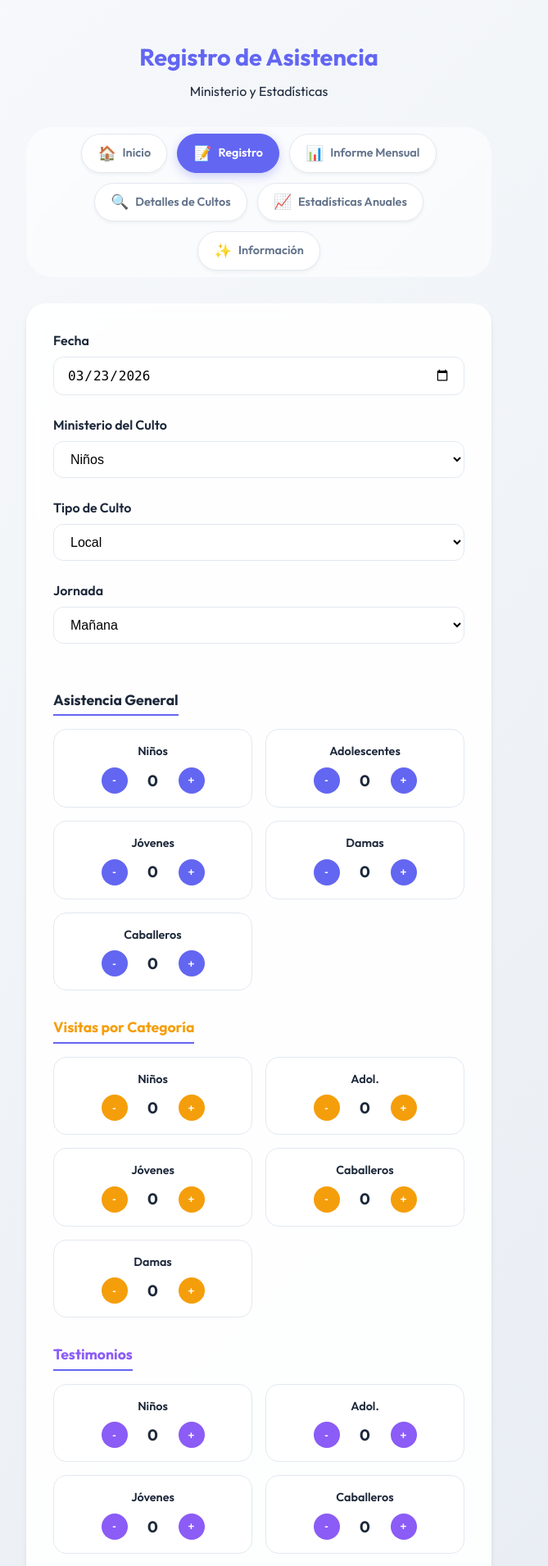
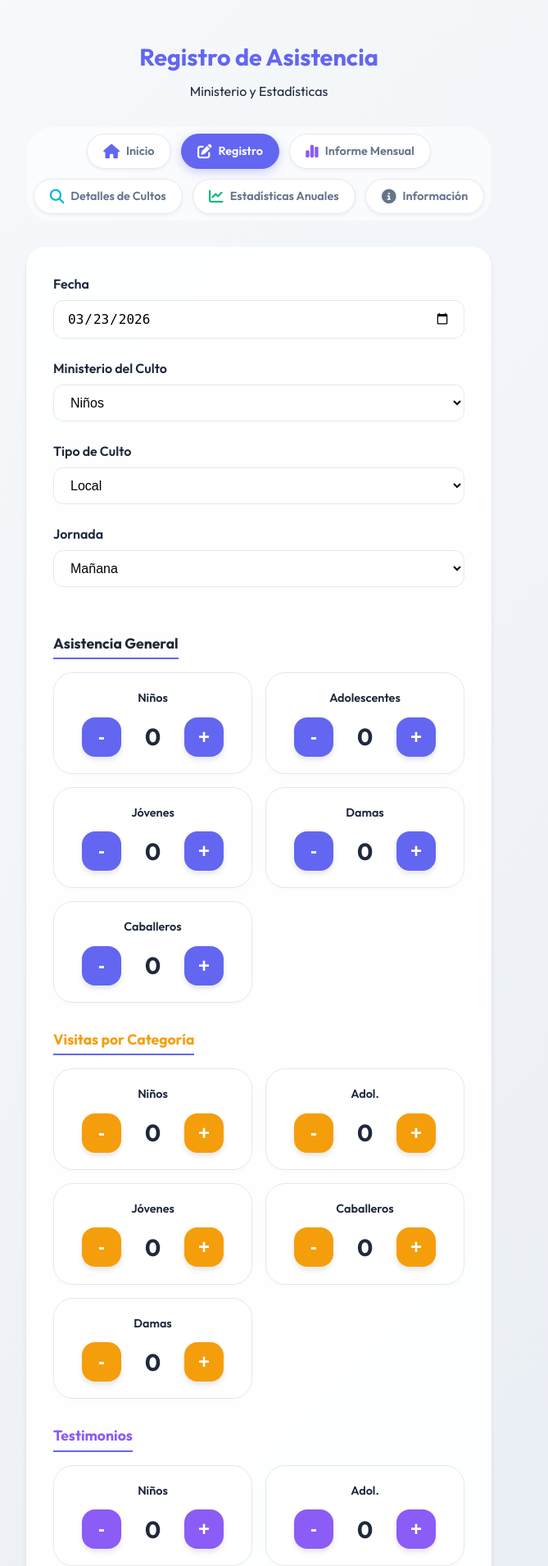
Before and after one commit to juanqh1508/AsistenciaApp, a Flask app: page /registro in a window 1280 px wide. Shown: the top 1910 px of the page at 82% size, without its empty margins (324-993 px from the left). Run offline with Flask 3, Linux system fonts and the light colour scheme.

Commit message:
mensaje de cambios

```diff
--- a/static/css/style.css
+++ b/static/css/style.css
@@ -99,17 +99,24 @@ select:focus, input[type="date"]:focus {
     .counter-grid {
         grid-template-columns: 1fr;
     }
+    body {
+        font-size: 1.1rem; /* Aumentar ligeramente el tamaño base en móviles */
+    }
+    h1 {
+        font-size: 1.6rem;
+    }
 }
 
 .counter-item {
     background: white;
     border: 1px solid var(--border);
-    border-radius: 1rem;
-    padding: 1rem;
+    border-radius: 1.5rem;
+    padding: 1.25rem;
     display: flex;
     flex-direction: column;
     align-items: center;
-    gap: 0.5rem;
+    gap: 0.75rem;
+    box-shadow: 0 2px 4px rgba(0,0,0,0.02);
 }
 
 .counter-label {
@@ -125,22 +132,25 @@ select:focus, input[type="date"]:focus {
 }
 
 .btn-step {
-    width: 32px;
-    height: 32px;
-    border-radius: 50%;
+    width: 48px;
+    height: 48px;
+    border-radius: 1rem;
     border: none;
     background: var(--primary);
     color: white;
+    font-size: 1.5rem;
     font-weight: bold;
     cursor: pointer;
     display: flex;
     align-items: center;
     justify-content: center;
-    transition: opacity 0.2s;
+    transition: all 0.2s;
+    box-shadow: 0 4px 6px rgba(0,0,0,0.1);
 }
 
 .btn-step:active {
-    opacity: 0.7;
+    transform: scale(0.9);
+    opacity: 0.8;
 }
 
 .btn-asistencia { background: #6366f1; }
@@ -151,9 +161,10 @@ select:focus, input[type="date"]:focus {
 
 .counter-value {
     font-weight: 700;
-    font-size: 1.2rem;
-    min-width: 30px;
+    font-size: 1.8rem;
+    min-width: 45px;
     text-align: center;
+    color: var(--text-main);
 }
 
 .btn-submit {
@@ -209,6 +220,19 @@ select:focus, input[type="date"]:focus {
 .nav-link i {
     font-size: 1.1rem;
     font-style: normal;
+    transition: color 0.3s ease;
+}
+
+/* Colores específicos para iconos */
+.nav-link .fa-house { color: #6366f1; }           /* Inicio - Indigo */
+.nav-link .fa-pen-to-square { color: #f59e0b; }   /* Registro - Ámbar */
+.nav-link .fa-chart-simple { color: #8b5cf6; }    /* Informes - Violeta */
+.nav-link .fa-magnifying-glass { color: #06b6d4; } /* Detalles - Cian */
+.nav-link .fa-chart-line { color: #10b981; }      /* Estadísticas - Esmeralda */
+.nav-link .fa-sparkles { color: #f43f5e; }        /* Información - Rosa */
+
+.nav-link.active i {
+    color: white !important;
 }
 
 .nav-link:hover {
--- a/templates/index.html
+++ b/templates/index.html
@@ -7,6 +7,7 @@
     <link rel="preconnect" href="https://fonts.googleapis.com">
     <link rel="preconnect" href="https://fonts.gstatic.com" crossorigin>
     <link href="https://fonts.googleapis.com/css2?family=Outfit:wght@400;600;700&display=swap" rel="stylesheet">
+    <link rel="stylesheet" href="https://cdnjs.cloudflare.com/ajax/libs/font-awesome/6.5.1/css/all.min.css">
     <link rel="stylesheet" href="{{ url_for('static', filename='css/style.css') }}">
 </head>
 <body>
@@ -29,12 +30,12 @@
         </header>
 
         <div class="nav-tabs">
-            <a href="/" class="nav-link"><i>🏠</i> Inicio</a>
-            <a href="/registro" class="nav-link active"><i>📝</i> Registro</a>
-            <a href="/reports" class="nav-link"><i>📊</i> Informe Mensual</a>
-            <a href="/details" class="nav-link"><i>🔍</i> Detalles de Cultos</a>
-            <a href="/stats/annual" class="nav-link"><i>📈</i> Estadísticas Anuales</a>
-            <a href="/about" class="nav-link"><i>✨</i> Información</a>
+            <a href="/" class="nav-link"><i class="fa-solid fa-house"></i> Inicio</a>
+            <a href="/registro" class="nav-link active"><i class="fa-solid fa-pen-to-square"></i> Registro</a>
+            <a href="/reports" class="nav-link"><i class="fa-solid fa-chart-simple"></i> Informe Mensual</a>
+            <a href="/details" class="nav-link"><i class="fa-solid fa-magnifying-glass"></i> Detalles de Cultos</a>
+            <a href="/stats/annual" class="nav-link"><i class="fa-solid fa-chart-line"></i> Estadísticas Anuales</a>
+            <a href="/about" class="nav-link"><i class="fa-solid fa-circle-info"></i> Información</a>
         </div>
 
         <form action="/submit" method="POST" class="card">
```
Also changed, not shown: templates/about.html (+7 -6 lines), templates/dashboard.html (+6 -5 lines), templates/details.html (+7 -6 lines), templates/reports.html (+10 -9 lines), templates/stats.html (+8 -7 lines).
